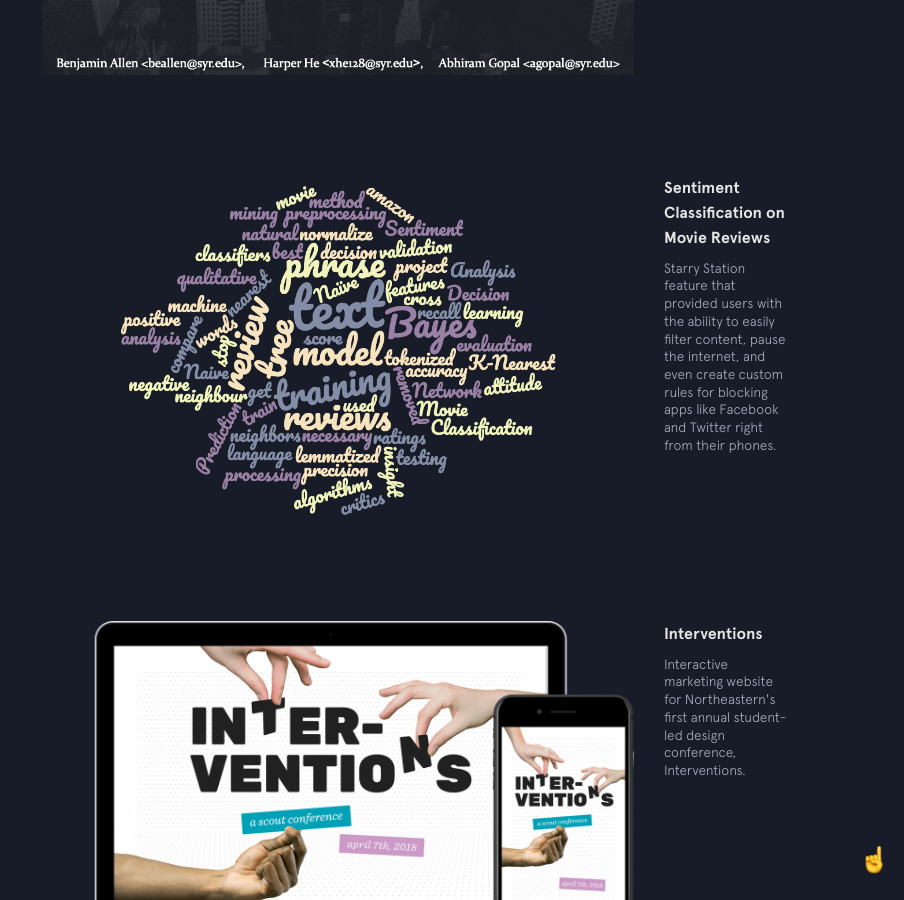
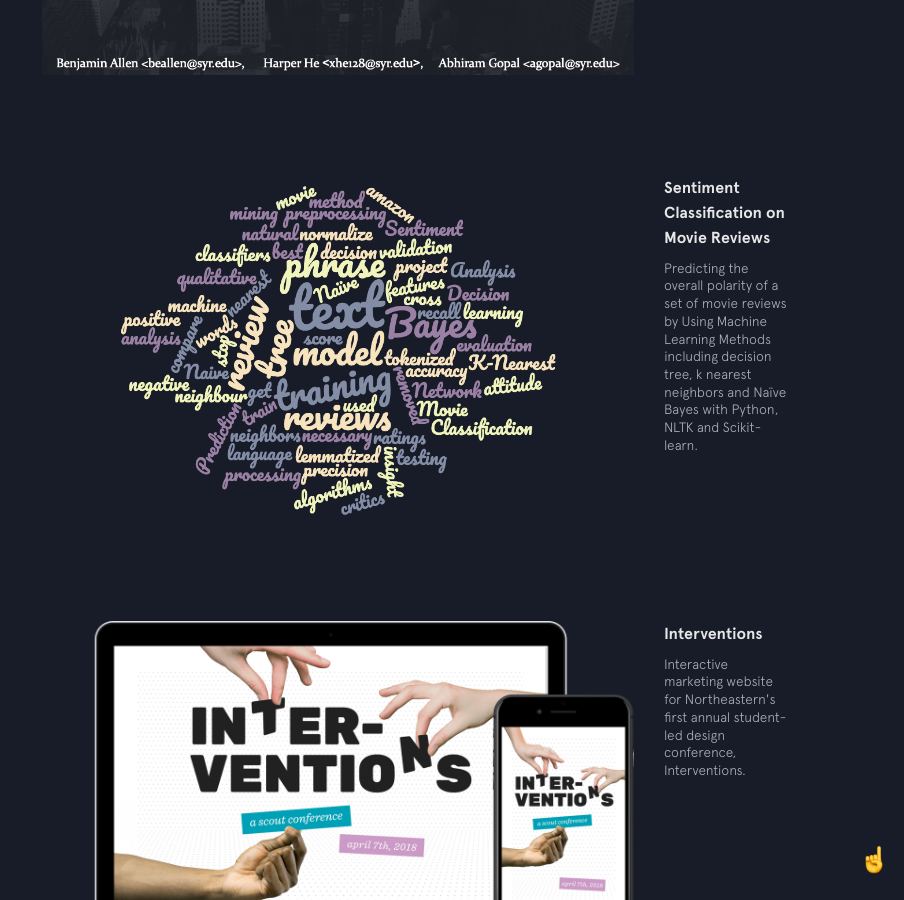
Before and after one commit to harper-he/harper-he.github.io, a Jekyll site: the page built from index.html, in a window 1280 px wide and 900 px high, scrolled down 3239 px. Shown: the whole window, without its empty margins (376-1280 px from the left). Built offline with Jekyll 4.4.1, drawn with Linux system fonts in a browser that asks for light colours; nearby versions of some CDN libraries.

Commit message:
Update featured-projects.html

```diff
--- a/_includes/featured-projects.html
+++ b/_includes/featured-projects.html
@@ -29,8 +29,9 @@
         <div class="project__name">
           <a href="https://github.com/harper-he/Python/tree/master/Intro%20to%20Data%20Science/Sentiment%20Classification%20on%20Movie%20Reviews" target="_blank">Sentiment Classification on Movie Reviews</a>
         </div>
-        <p>Starry Station feature that provided users with the ability to easily filter content, pause the internet, and even
-          create custom rules for blocking apps like Facebook and Twitter right from their phones.</p>
+        <p>Predicting the overall polarity of a set of movie reviews by
+          Using Machine Learning Methods including decision tree, k nearest neighbors and Naïve Bayes
+          with Python, NLTK and Scikit-learn.</p>
       </figcaption>
     </div>
 
```
